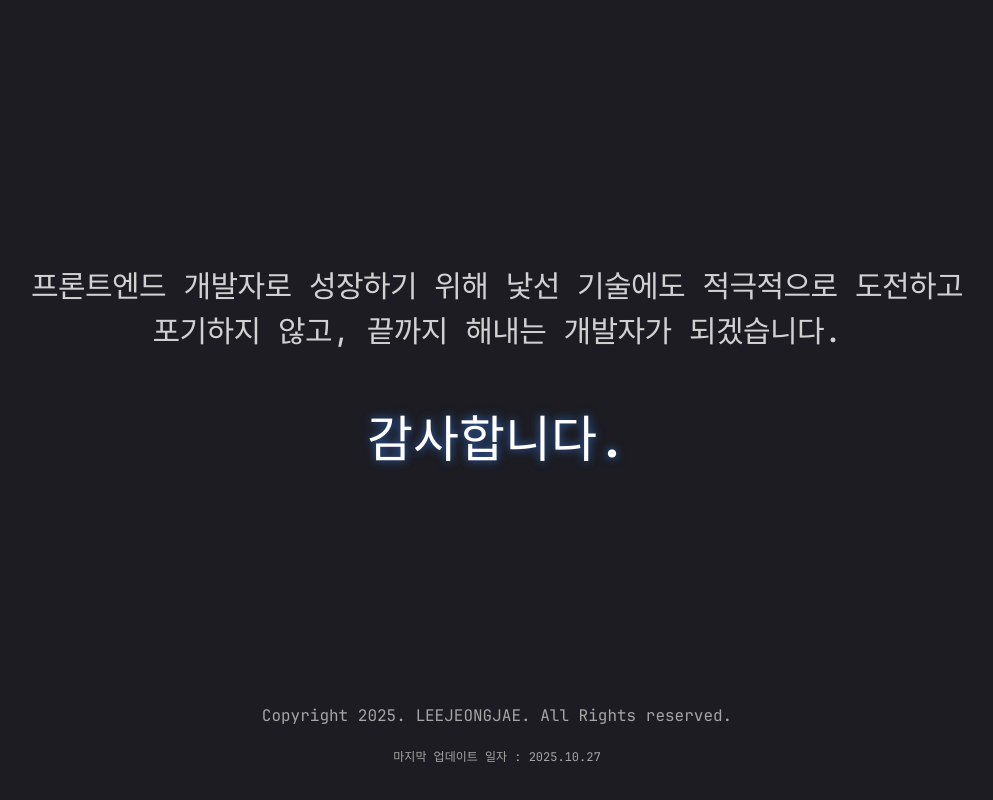
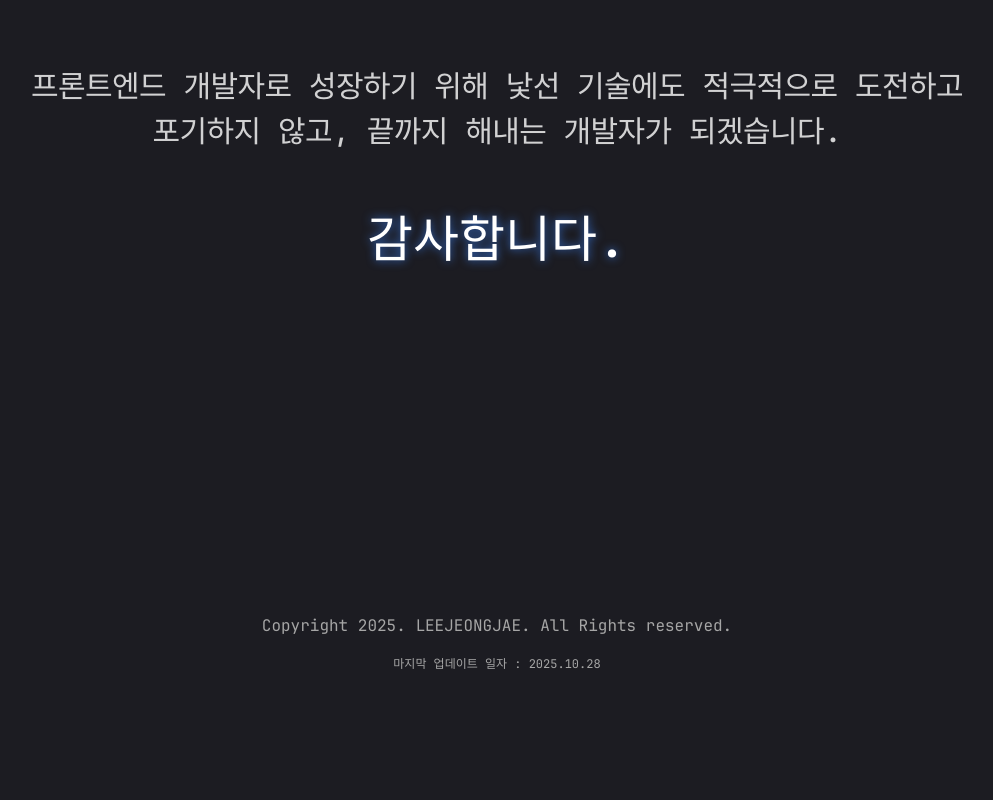
Before and after one commit to JeongJae1203/portfolio, a React (Vite) app: page / in a window 1280 px wide. Shown: the part 5507-6307 px from the top of the page, without its empty margins (143-1136 px from the left). Built offline with nearby package versions, Linux system fonts and the light colour scheme.

Commit message:
chore : add contact

```diff
--- /dev/null
+++ b/src/components/layout/footer/Footer.module.scss
@@ -0,0 +1,104 @@
+.footer {
+  padding: 4rem 0 0;
+
+  :global .inner {
+    width: 100%;
+    max-width: none;
+    padding: 31rem 0 10rem;
+    background-color: #1c1c22;
+    z-index: 1;
+  }
+
+  &__copyright {
+    position: relative;
+    z-index: 1;
+    font-size: 1.3rem;
+    font-weight: 400;
+    color: #a6a6a6;
+    text-align: center;
+    line-height: 1.5;
+
+    + p {
+      margin-top: 2rem;
+      text-align: center;
+      font-size: 1.2rem;
+      color: #a6a6a6;
+    }
+  }
+
+  &__bottom {
+    position: sticky;
+    bottom: 0;
+    padding: 5rem 0;
+    background-color: #f7f8fa;
+    z-index: 0;
+
+    &__inner {
+      max-width: 144rem;
+      margin: 0 auto;
+      padding: 0 2rem;
+    }
+
+    &_comment {
+      font-size: 2rem;
+      text-align: center;
+      color: #111;
+    }
+
+    &_list {
+      max-width: 50rem;
+      margin: 2rem auto 0;
+      padding: 1.5rem;
+      background-color: rgba(#a6a6a6, .5);
+      border-radius: 5px;
+      box-shadow: 0 1px 10px rgba(0, 0, 0, .1);
+
+      > li {
+        display: flex;
+        gap: 1rem;
+        color: #333;
+
+        span {
+          min-width: 10rem;
+          font-weight: 600;
+          line-height: 1.5;
+        }
+
+        a {
+          display: block;
+          line-height: 1.5;
+        }
+
+        img {
+          max-width: 15rem;
+        }
+
+        + li {
+          margin-top: 1rem;
+        }
+      }
+    }
+  }
+}
+
+@media all and (min-width: 768px) {
+  .footer {
+    &__copyright {
+      font-size: 1.5rem;
+    }
+
+    &__bottom {
+      &_comment {
+        font-size: 2.3rem;
+      }
+    }
+  }
+}
+
+@media all and (min-width: 992px) {
+  .footer {
+    &__copyright {
+      font-size: 1.6rem;
+    }
+  }
+}
--- a/src/components/layout/footer/Footer.tsx
+++ b/src/components/layout/footer/Footer.tsx
@@ -1,48 +1,46 @@
-import styled from 'styled-components'
 import { useTranslation } from 'react-i18next';
+import FooterStyle from './Footer.module.scss';
+import kakaoProfile from '../../../assets/images/kakao_profile.png';
 
 const Footer = () => {
   const { t } = useTranslation();
 
   return (
-    <FooterSection>
-      <div className="inner">
-        <p>
-          Copyright 2025. LEEJEONGJAE. All Rights reserved. <br />
-        </p>
-        <p>{ t('lastUpdated') } 2025.10.27</p>
-      </div>
-    </FooterSection>
+    <>
+      <footer className={ FooterStyle.footer }>
+        <div className="inner">
+          <p className={ FooterStyle.footer__copyright }>
+            Copyright 2025. LEEJEONGJAE. All Rights reserved. <br />
+          </p>
+          <p>{ t('lastUpdated') } 2025.10.28</p>
+        </div>
+        <div className={ FooterStyle.footer__bottom }>
+          <div className={ FooterStyle.footer__bottom__inner }>
+            <h4 className={ FooterStyle.footer__bottom_comment }>
+              더 궁금한 점이 있으시다면 편하게 연락주세요.
+            </h4>
+            <ul className={ FooterStyle.footer__bottom_list }>
+              <li>
+                <span>이메일</span>
+                <div>
+                  <a href="mailto:st20916@naver.com">st20916@naver.com</a>
+                  <a href="mailto:jarryjeong@jarryjeong.pe.kr">jarryjeong@jarryjeong.pe.kr</a>
+                </div>
+              </li>
+              <li>
+                <span>전화번호</span>
+                <a href="tel:01043501651" title="클릭 시, 전화가 걸립니다.">010-4350-1651</a>
+              </li>
+              <li>
+                <span>카카오톡</span>
+                <img src={ kakaoProfile } alt="카카오톡 프로필" />
+              </li>
+            </ul>
+          </div>
+        </div>
+      </footer>
+    </>
   )
 }
 
-const FooterSection = styled.footer`
-  padding: 4rem 0 2rem;
-
-  p {
-    font-size: 1.3rem;
-    font-weight: 400;
-    color: #a6a6a6;
-    text-align: center;
-    line-height: 1.5;
-
-    + p {
-      margin-top: 2rem;
-      font-size: 1.2rem;
-    }
-  }
-
-  @media all and (min-width: 768px) {
-    p {
-      font-size: 1.5rem;
-    }
-  }
-
-  @media all and (min-width: 992px) {
-    p {
-      font-size: 1.6rem;
-    }
-  }
-`;
-
 export default Footer
--- a/src/components/sincerely/Sincerely.tsx
+++ b/src/components/sincerely/Sincerely.tsx
@@ -18,7 +18,7 @@ const SincerelySection = styled.section`
   display: flex;
   align-items: center;
   justify-content: center;
-  min-height: 100vh;
+  min-height: 50vh;
   padding: 20rem 0 0;
 `;
 
--- a/src/views/Home.tsx
+++ b/src/views/Home.tsx
@@ -13,7 +13,6 @@ const Home = () => {
   const careerFadeIn = useScrollFadeIn();
   const projectFadeIn = useScrollFadeIn();
   const techFadeIn = useScrollFadeIn();
-  const sincerelyFadeIn = useScrollFadeIn();
 
   const { isOpen, projectData, closeModal } = useOpenModal();
 
@@ -39,7 +38,7 @@ const Home = () => {
       <div id="projects" ref={projectFadeIn.ref} className="fade__area">
         <Project />
       </div>
-      <div id="contact" ref={sincerelyFadeIn.ref} className="fade__area">
+      <div id="contact">
         <Sincerely />
       </div>
     </>
```
Also changed, not shown: src/assets/images/kakao_profile.png (added).
